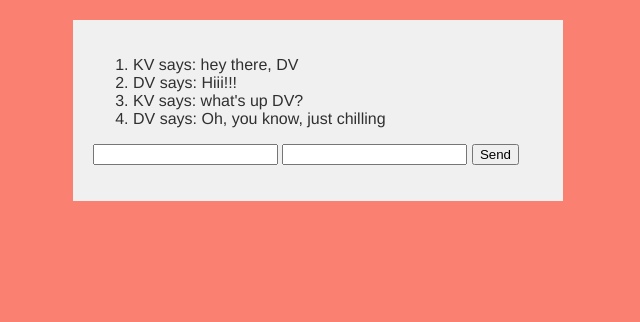
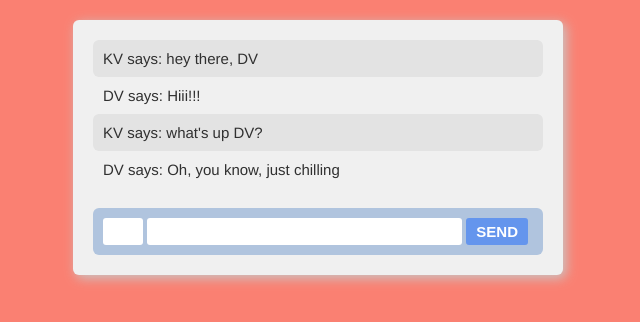
Before and after one commit to tiffanywu0313/Chatbox, a plain HTML site: page index.html in a window 1280 px wide. Shown: the whole page, without its empty margins (322-962 px from the left). Drawn offline with nearby package versions, Linux system fonts and the light colour scheme; no server answers.

Commit message:
Update style.css

```diff
--- a/style.css
+++ b/style.css
@@ -2,12 +2,64 @@ body {
   background-color: salmon;
   color: #303030;
   font-family: 'Helvetica Neue',  Arial, sans-serif;
+  font-size: 15px;
   margin: 20px;
 }
 
 main {
   background-color: #f0f0f0;
+  border-radius: 6px;
+  box-shadow: 3px 3px 12px #c8c8c8;
   margin: 20px auto;
   max-width: 450px;
   padding: 20px;
 }
+
+ol {
+  list-style: none;
+  margin-bottom: 20px;
+  margin-top: 0;
+  padding: 0;
+}
+
+li {
+  padding: 10px;
+}
+
+li:nth-child(odd) {
+  background-color: #e3e3e3;
+  border-radius: 6px;
+}
+
+form {
+  background-color: lightsteelblue;
+  border-radius: 6px;
+  margin: 0;
+  padding: 10px;
+}
+
+button {
+  background-color: cornflowerblue;
+  border: none;
+  border-radius: 3px;
+  color: white;
+  font-size: 15px;
+  font-weight: bold;
+  padding: 5px 10px;
+  text-transform: uppercase;
+}
+
+input {
+  border: none;
+  border-radius: 3px;
+  font-size: 15px;
+  padding: 5px;
+}
+
+#initials {
+  width: 40px;
+}
+
+#message {
+  width: 315px;
+}
```
